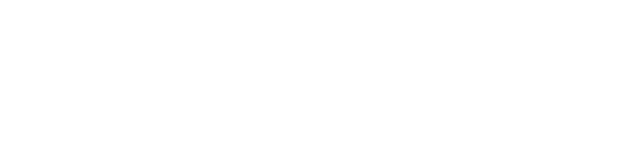
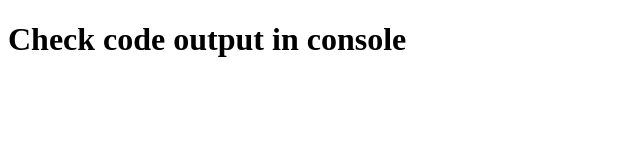
Before and after one commit to farihakausar/module4, a plain HTML site: page index.html in a window 1280 px wide. Shown: the whole page, without its empty margins (0-640 px from the left). Drawn offline with Linux system fonts and the light colour scheme.

Commit message:
Update index.html

```diff
--- a/index.html
+++ b/index.html
@@ -8,6 +8,6 @@
     <title>Document</title>
 </head>
 <body>
-
+    <h1>Check code output in console</h1>
 </body>
 </html>
```
